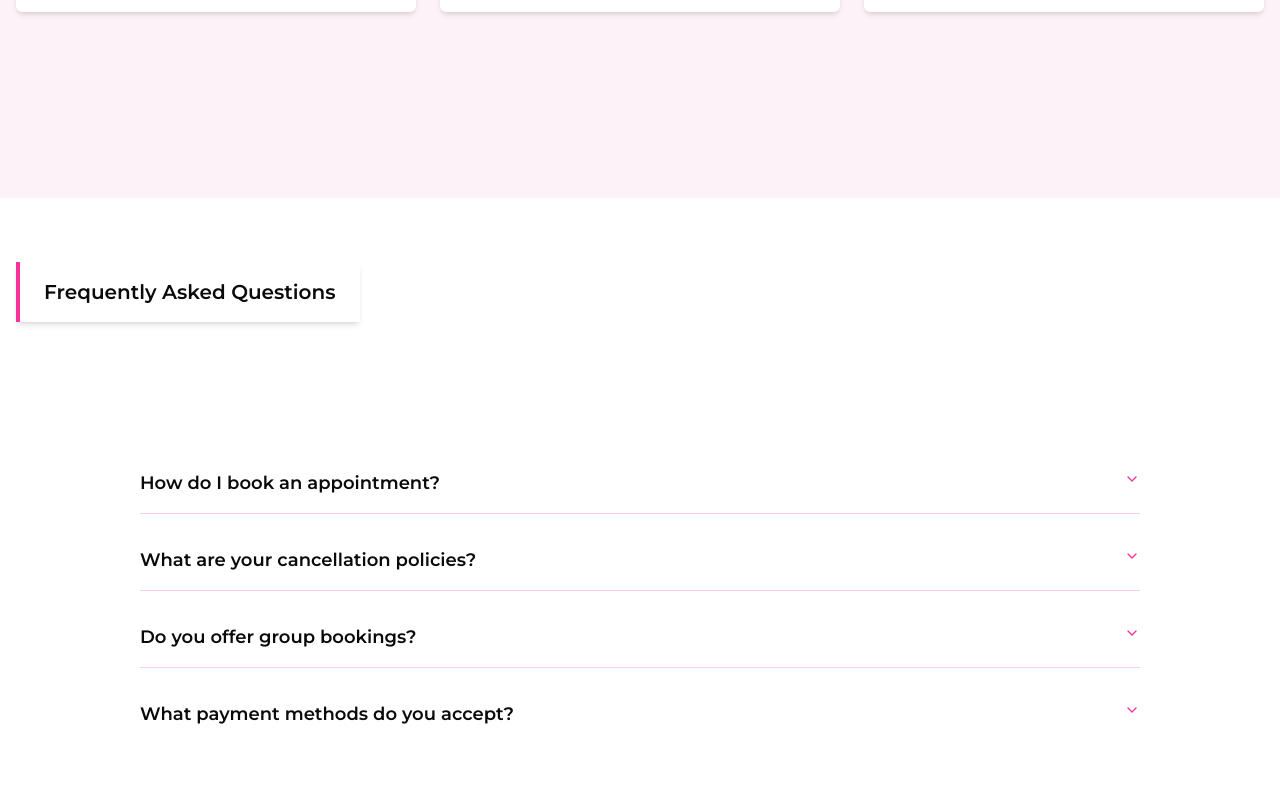
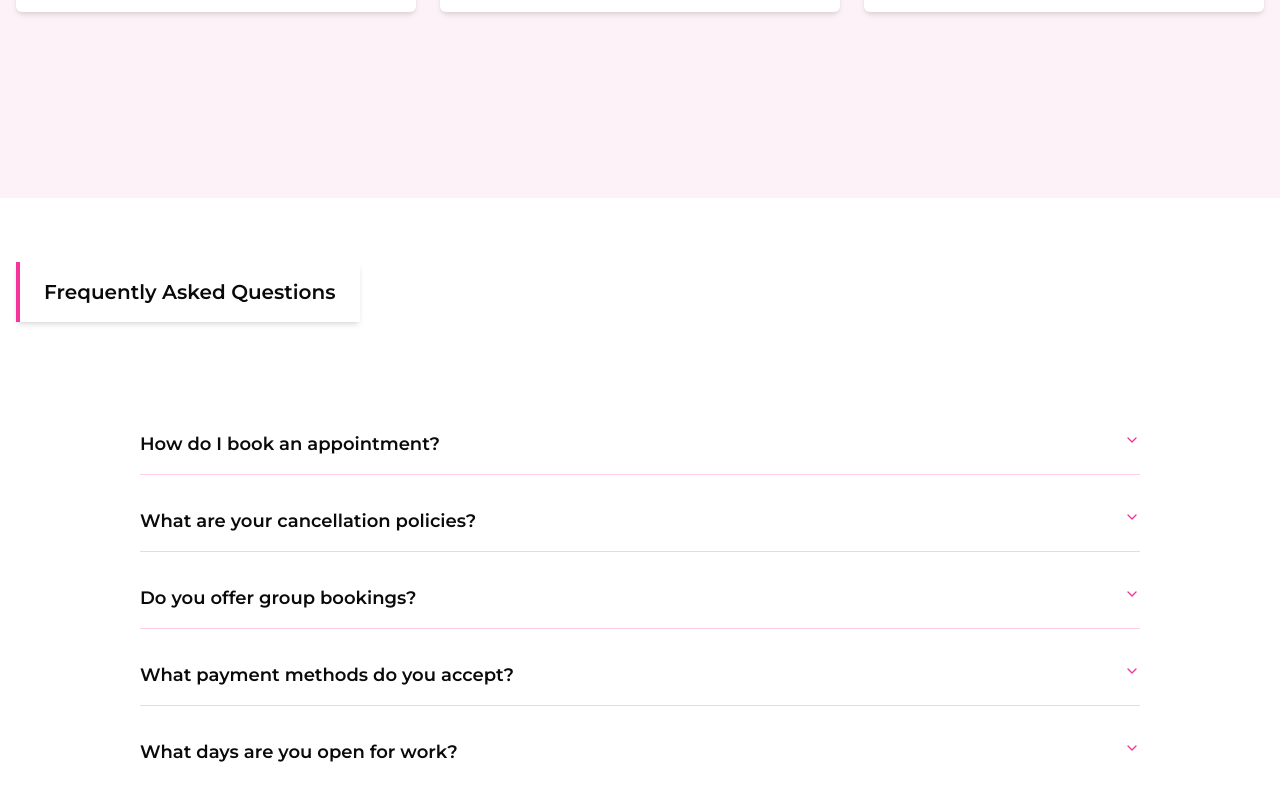
Before and after one commit to typical-developer/betternails, a React (Vite) app: page / in a window 1280 px wide. Shown: the part 2262-3062 px from the top of the page. Built offline with nearby package versions, Linux system fonts and the light colour scheme; a web font is replaced by a local one.

Commit message:
Add: New question to faq

```diff
--- a/src/sections/Faq.jsx
+++ b/src/sections/Faq.jsx
@@ -33,6 +33,11 @@ export default function Faq(){
         itemValue: 'item-4',
         question: 'What payment methods do you accept',
         answer: <>We accept cash, credit cards, and mobile payments for your convenience.</>},
+
+        {id: 5,
+        itemValue: 'item-5',
+        question: 'What days are you open for work',
+        answer: <>We are open Monday to Friday from 12pm to 4pm and but exceptions are made for special occasions like wedding preparations.</>},
     ]
 
     return(
```
